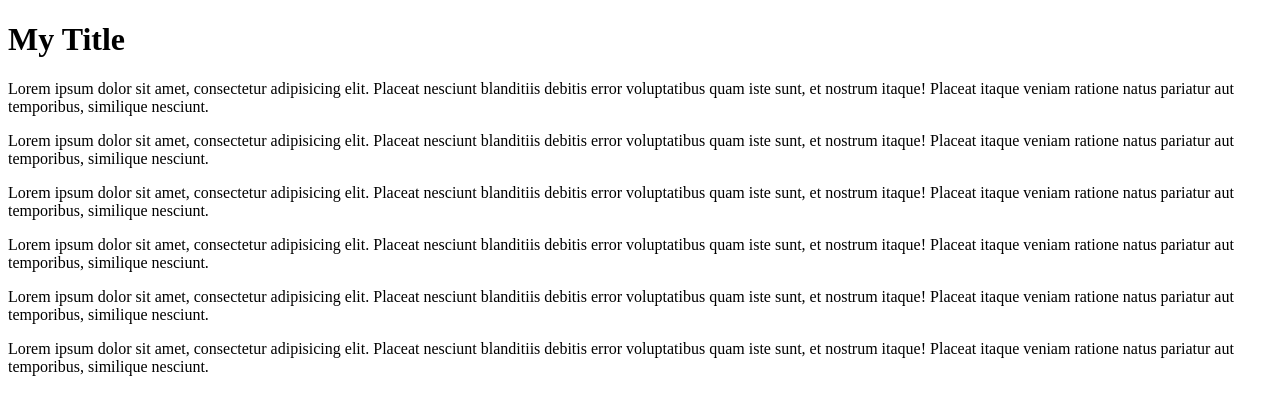
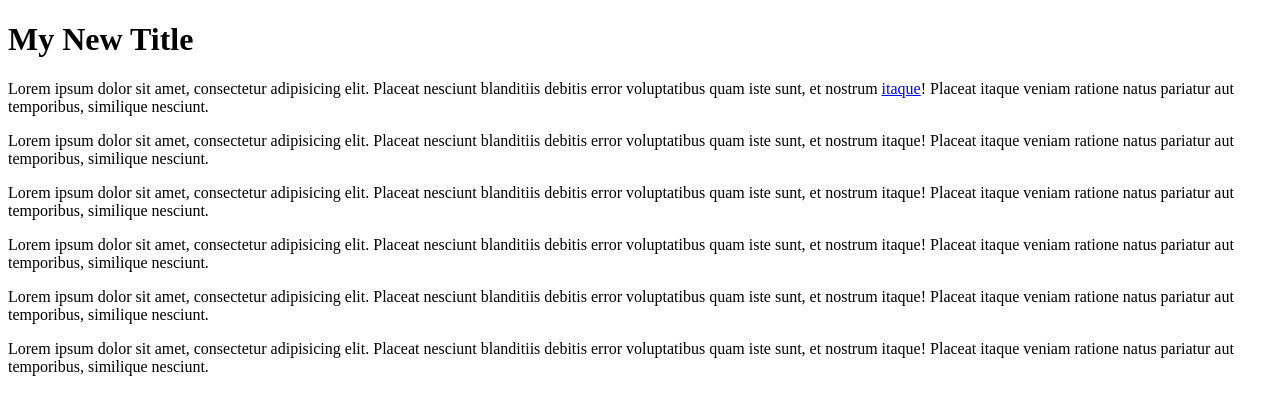
Before and after one commit to cd-chicago-june-cohort/fake-blog-david, a plain HTML site: page index.html in a window 1280 px wide. Drawn offline with Linux system fonts and the light colour scheme.

Commit message:
updated title, added anchor tag

```diff
--- a/index.html
+++ b/index.html
@@ -7,8 +7,8 @@
   <title>Document</title>
 </head>
 <body>
-  <h1>My Title</h1>
-  <p>Lorem ipsum dolor sit amet, consectetur adipisicing elit. Placeat nesciunt blanditiis debitis error voluptatibus quam iste sunt, et nostrum itaque! Placeat itaque veniam ratione natus pariatur aut temporibus, similique nesciunt.</p>
+  <h1>My New Title</h1>
+  <p>Lorem ipsum dolor sit amet, consectetur adipisicing elit. Placeat nesciunt blanditiis debitis error voluptatibus quam iste sunt, et nostrum <a href="#">itaque</a>! Placeat itaque veniam ratione natus pariatur aut temporibus, similique nesciunt.</p>
   <p>Lorem ipsum dolor sit amet, consectetur adipisicing elit. Placeat nesciunt blanditiis debitis error voluptatibus quam iste sunt, et nostrum itaque! Placeat itaque veniam ratione natus pariatur aut temporibus, similique nesciunt.</p>
   <p>Lorem ipsum dolor sit amet, consectetur adipisicing elit. Placeat nesciunt blanditiis debitis error voluptatibus quam iste sunt, et nostrum itaque! Placeat itaque veniam ratione natus pariatur aut temporibus, similique nesciunt.</p>
   <p>Lorem ipsum dolor sit amet, consectetur adipisicing elit. Placeat nesciunt blanditiis debitis error voluptatibus quam iste sunt, et nostrum itaque! Placeat itaque veniam ratione natus pariatur aut temporibus, similique nesciunt.</p>
```
